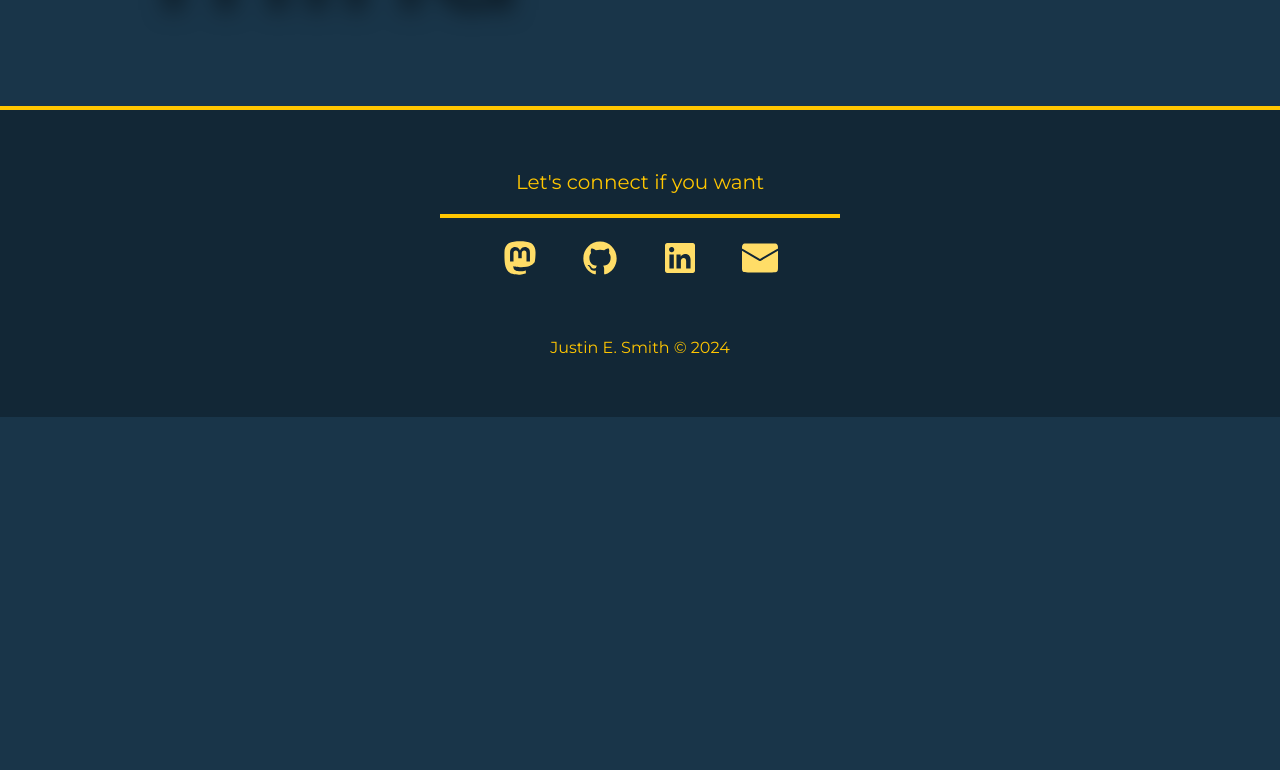
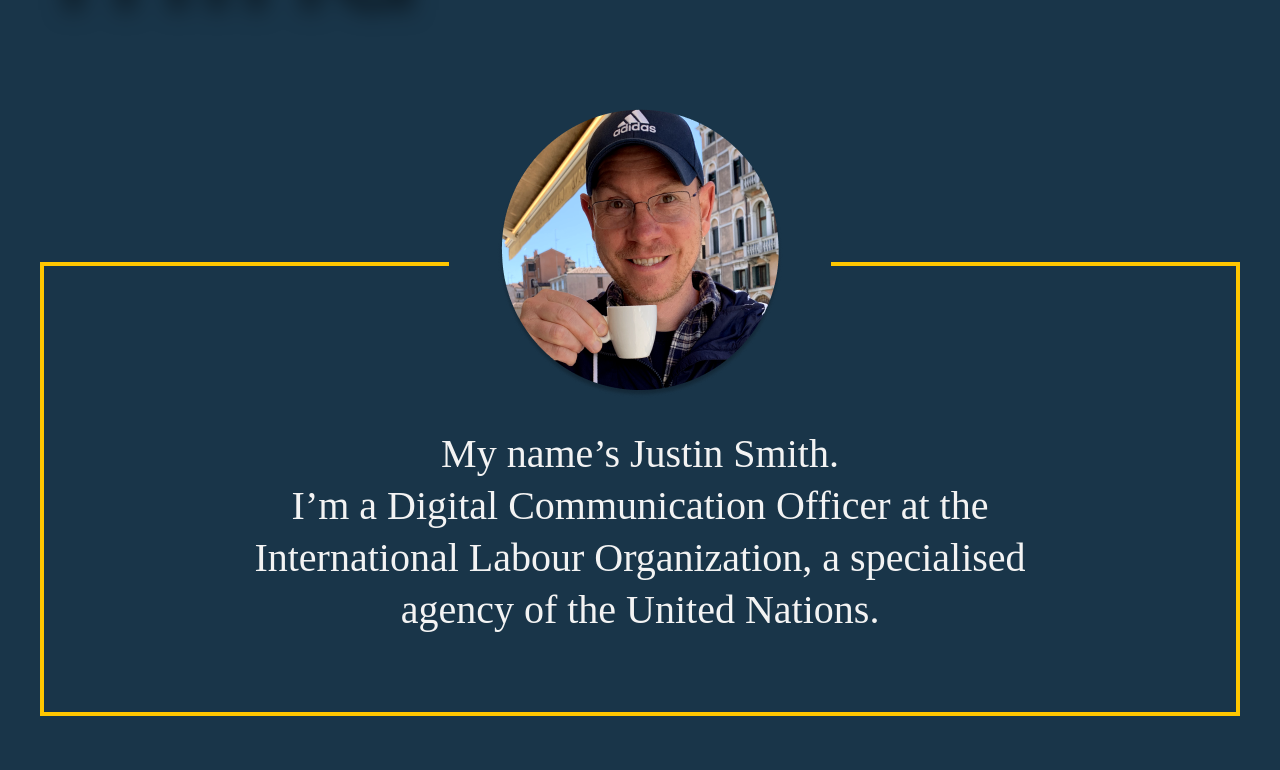
Before and after one commit to justintemps/justintemps, a SvelteKit app: page / in a window 1280 px wide. Shown: the part 590-1360 px from the top of the page. Before the commit the page ends 1007 px from the top, so only its background shows below. Built offline with nearby package versions, Linux system fonts and the light colour scheme.

Commit message:
Add basic elements of homepage

```diff
--- a/src/routes/+page.svelte
+++ b/src/routes/+page.svelte
@@ -1,6 +1,24 @@
-<h1>Justin time to blow your mind</h1>
+<article>
+  <h1>Justin time to blow your mind</h1>
+  <div class="intro">
+    <img src="/profile.png" alt="Me wearing a blue baseball cap sipping an espresso" />
+
+    <p>My name’s Justin Smith.</p>
+    <p>
+      I’m a Digital Communication Officer at the International Labour Organization, a
+      specialised agency of the United Nations.
+    </p>
+  </div>
+</article>
 
 <style lang="scss">
+  article {
+    width: 100%;
+    display: flex;
+    flex-flow: column;
+    gap: rem(240px);
+  }
+
   h1 {
     font-size: rem(136px);
     line-height: rem(148px);
@@ -8,4 +26,45 @@
     filter: drop-shadow(14px 13px 11px rgba(0, 0, 0, 0.5));
     max-width: calc(var(--size--content--max) - 200px);
   }
+
+  p {
+    font-size: rem(40px);
+    line-height: rem(52px);
+    text-align: center;
+  }
+
+  .intro {
+    display: flex;
+    flex-flow: column;
+    position: relative;
+    justify-content: center;
+    align-items: center;
+    border: rem(4px) solid var(--color--brand);
+    border-top: none;
+    padding: rem(166px) 13% rem(76px);
+
+    &:before,
+    &:after {
+      content: "";
+      position: absolute;
+      top: 0;
+      height: 4px;
+      background-color: var(--color--brand);
+    }
+
+    &:before {
+      left: 0;
+      width: 34%;
+    }
+
+    &:after {
+      right: 0;
+      width: 34%;
+    }
+  }
+
+  img {
+    position: absolute;
+    top: -34%;
+  }
 </style>
```
Also changed, not shown: static/profile.png (added).
